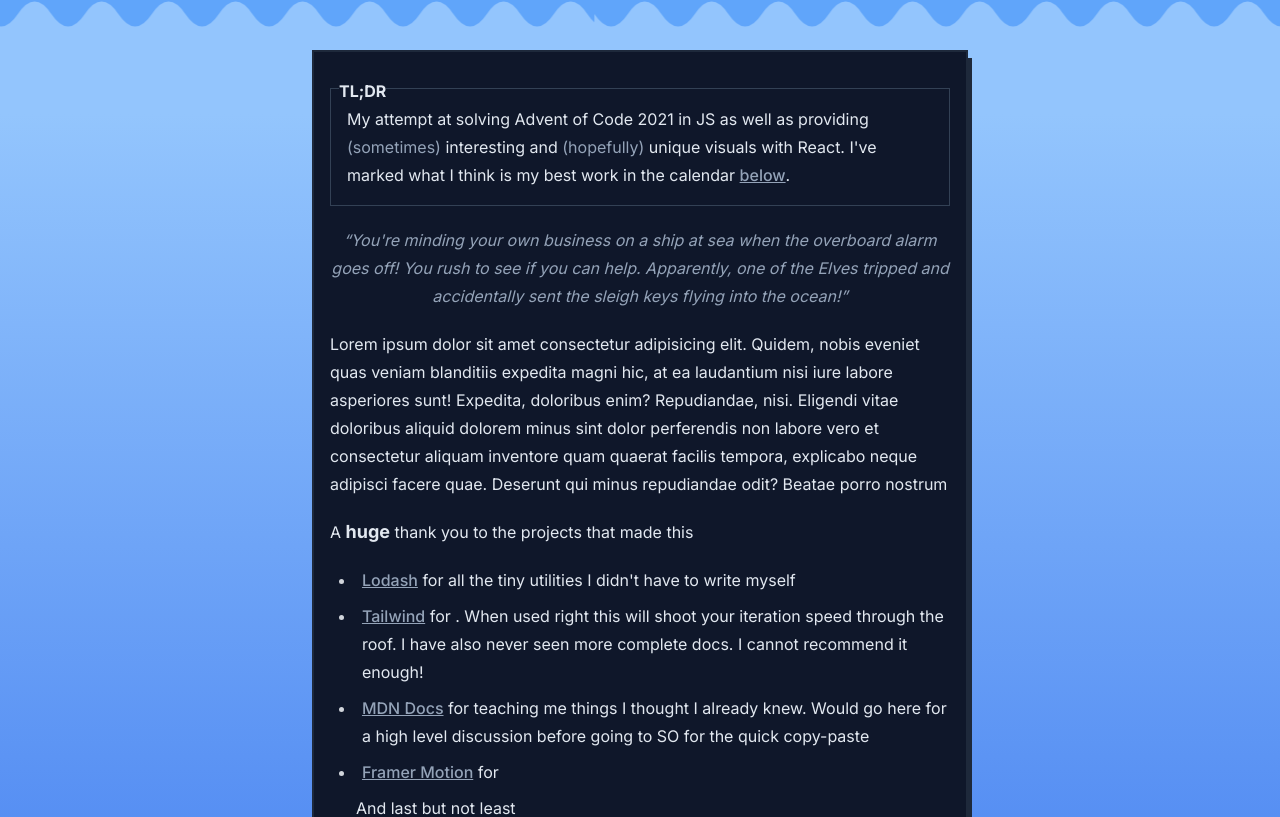
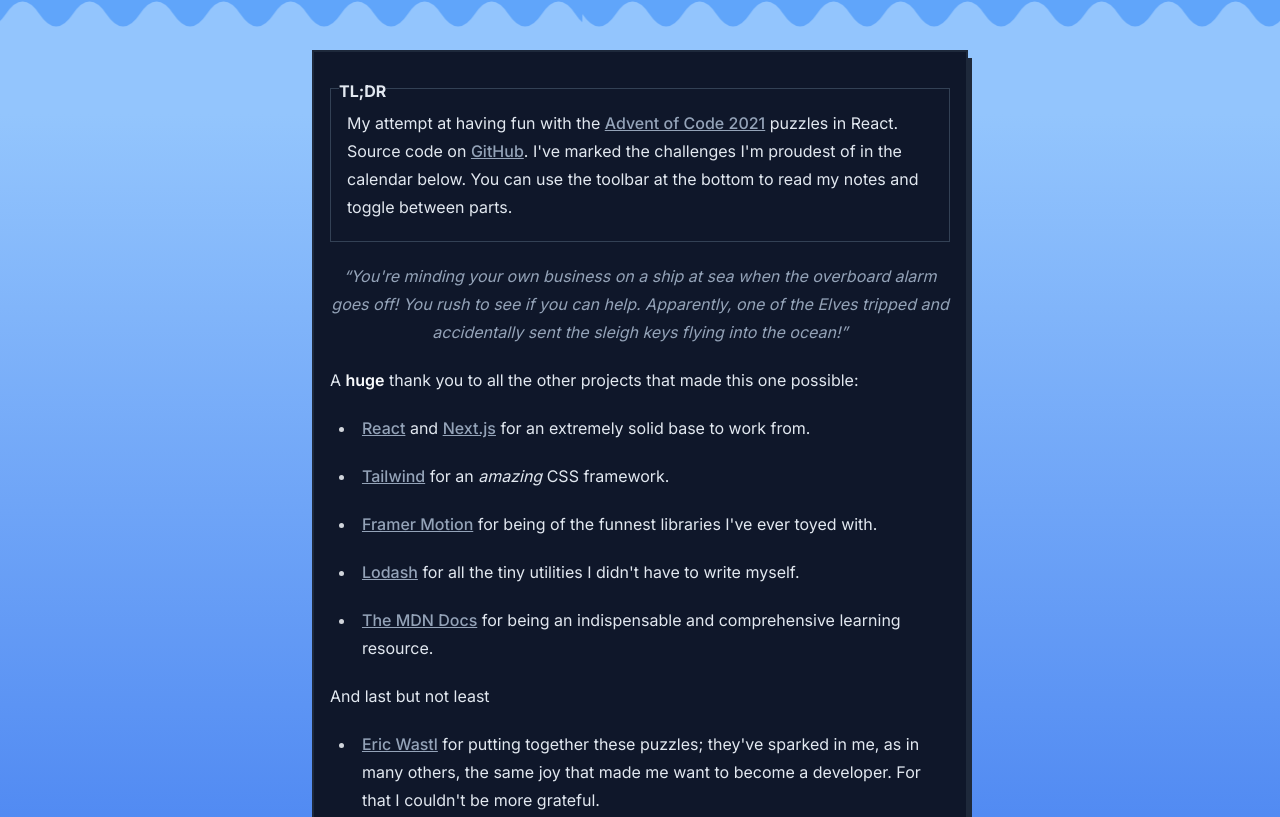
Before and after one commit to matystroia/aoc-2021, a Next.js app: page / in a window 1280 px wide. Shown: the part 686-1503 px from the top of the page. Built offline with nearby package versions, Linux system fonts and the light colour scheme.

Commit message:
foreword

```diff
--- /dev/null
+++ b/app/(home)/foreword.mdx
@@ -0,0 +1,31 @@
+<p className="relative px-4 border border-slate-700">
+    <div className="absolute font-bold left-2 -top-3 bg-slate-900">TL;DR</div>
+    My attempt at having fun with the [Advent of Code 2021](https://www.adventofcode/events/2021/) puzzles
+    in React. Source code on [GitHub](https://www.github.com/matystroia/aoc-2021/). I've marked the challenges
+    I'm proudest of in the calendar below. You can use the toolbar at the bottom to read my notes and
+    toggle between parts.
+</p>
+
+<p className="italic text-center text-slate-400">
+    “You're minding your own business on a ship at sea when the overboard alarm goes off! You rush
+    to see if you can help. Apparently, one of the Elves tripped and accidentally sent the sleigh
+    keys flying into the ocean!”
+</p>
+
+
+A **huge** thank you to all the
+other projects that made this one possible:
+
+-   [React](https://react.dev/) and [Next.js](https://nextjs.org/) for an extremely solid base to work from.
+
+-   [Tailwind](https://tailwindcss.com/) for an _amazing_ CSS framework.
+
+-   [Framer Motion](https://www.framer.com/motion/) for being of the funnest libraries I've ever toyed with.
+
+-   [Lodash](https://lodash.com/) for all the tiny utilities I didn't have to write myself.
+
+-   [The MDN Docs](https://developer.mozilla.org/en-US/) for being an indispensable and comprehensive learning resource.
+
+And last but not least
+
+-   [Eric Wastl](http://was.tl/) for putting together these puzzles; they've sparked in me, as in many others, the same joy that made me want to become a developer. For that I couldn't be more grateful.
--- a/app/(home)/page.js
+++ b/app/(home)/page.js
@@ -1,5 +1,4 @@
 "use client";
-
 import {
     animate,
     motion,
@@ -18,6 +17,7 @@
 import githubLogo from "../../public/github-mark-white.svg";
 import { useSize } from "../hooks/useSize";
 
+import Foreword from "./foreword.mdx";
 import { Calendar } from "./Calendar";
 import { Waves } from "./Waves";
 import { Stars } from "./Stars";
@@ -138,64 +138,8 @@
                     className="my-8 -mt-16 prose prose-a:text-slate-400"
                     initial={{ opacity: 1 }}
                 >
-                    <div className="relative p-4 border-2 text-slate-200 bg-slate-900 border-slate-800 before:absolute before:w-full before:h-full before:bg-slate-800 before:left-1.5 before:top-1.5 before:-z-10">
-                        <p className="relative p-4 border border-slate-700">
-                            <span className="absolute font-bold left-2 -top-3 bg-slate-900">
-                                TL;DR
-                            </span>
-                            My attempt at solving Advent of Code 2021 in JS as well as providing{" "}
-                            <span className="text-slate-400">(sometimes)</span> interesting and{" "}
-                            <span className="text-slate-400">(hopefully)</span> unique visuals with
-                            React. I&apos;ve marked what I think is my best work in the calendar{" "}
-                            <a href="#calendar">below</a>.
-                        </p>
-                        <p className="italic text-center text-slate-400">
-                            &ldquo;You&apos;re minding your own business on a ship at sea when the
-                            overboard alarm goes off! You rush to see if you can help. Apparently,
-                            one of the Elves tripped and accidentally sent the sleigh keys flying
-                            into the ocean!&rdquo;
-                        </p>
-                        <p>
-                            Lorem ipsum dolor sit amet consectetur adipisicing elit. Quidem, nobis
-                            eveniet quas veniam blanditiis expedita magni hic, at ea laudantium nisi
-                            iure labore asperiores sunt! Expedita, doloribus enim? Repudiandae,
-                            nisi. Eligendi vitae doloribus aliquid dolorem minus sint dolor
-                            perferendis non labore vero et consectetur aliquam inventore quam
-                            quaerat facilis tempora, explicabo neque adipisci facere quae. Deserunt
-                            qui minus repudiandae odit? Beatae porro nostrum
-                        </p>
-                        <p>
-                            A <span className="text-lg font-bold">huge</span> thank you to the
-                            projects that made this
-                        </p>
-                        <ul>
-                            <li>
-                                <a href="">Lodash</a> for all the tiny utilities I didn&apos;t have
-                                to write myself
-                            </li>
-                            <li>
-                                <a href="">Tailwind</a> for . When used right this will shoot your
-                                iteration speed through the roof. I have also never seen more
-                                complete docs. I cannot recommend it enough!
-                            </li>
-                            <li>
-                                <a href="">MDN Docs</a> for teaching me things I thought I already
-                                knew. Would go here for a high level discussion before going to SO
-                                for the quick copy-paste
-                            </li>
-                            <li>
-                                <a href="">Framer Motion</a> for
-                            </li>
-                            And last but not least
-                            <li>
-                                <a href="">Eric Wastl</a> for putting together these puzzles. At
-                                times both frustrating and fun, all of this would have meant
-                                nothing. As I&apos;ve said before the whole process gave me an
-                                increased sense of confidence and a joy for coding that I thought
-                                lost gone. For that I am extremely grateful.
-                            </li>
-                        </ul>
-                        <p></p>
+                    <div className="prose-strong:text-slate-50 relative p-4 border-2 text-slate-200 bg-slate-900 border-slate-800 before:absolute before:w-full before:h-full before:bg-slate-800 before:left-1.5 before:top-1.5 before:-z-10">
+                        <Foreword />
                     </div>
                 </motion.article>
 
@@ -223,7 +167,7 @@
 
             <div className="flex items-center justify-end w-full h-16">
                 <div className="font-mono text-slate-400">By Matei Stroia</div>
-                <Link href="" className="mx-8">
+                <Link href="https://www.github.com/matystroia/aoc-2021" className="mx-8">
                     <Image src={githubLogo} alt="GitHub Logo" className="w-10 h-10" />
                 </Link>
             </div>
```
